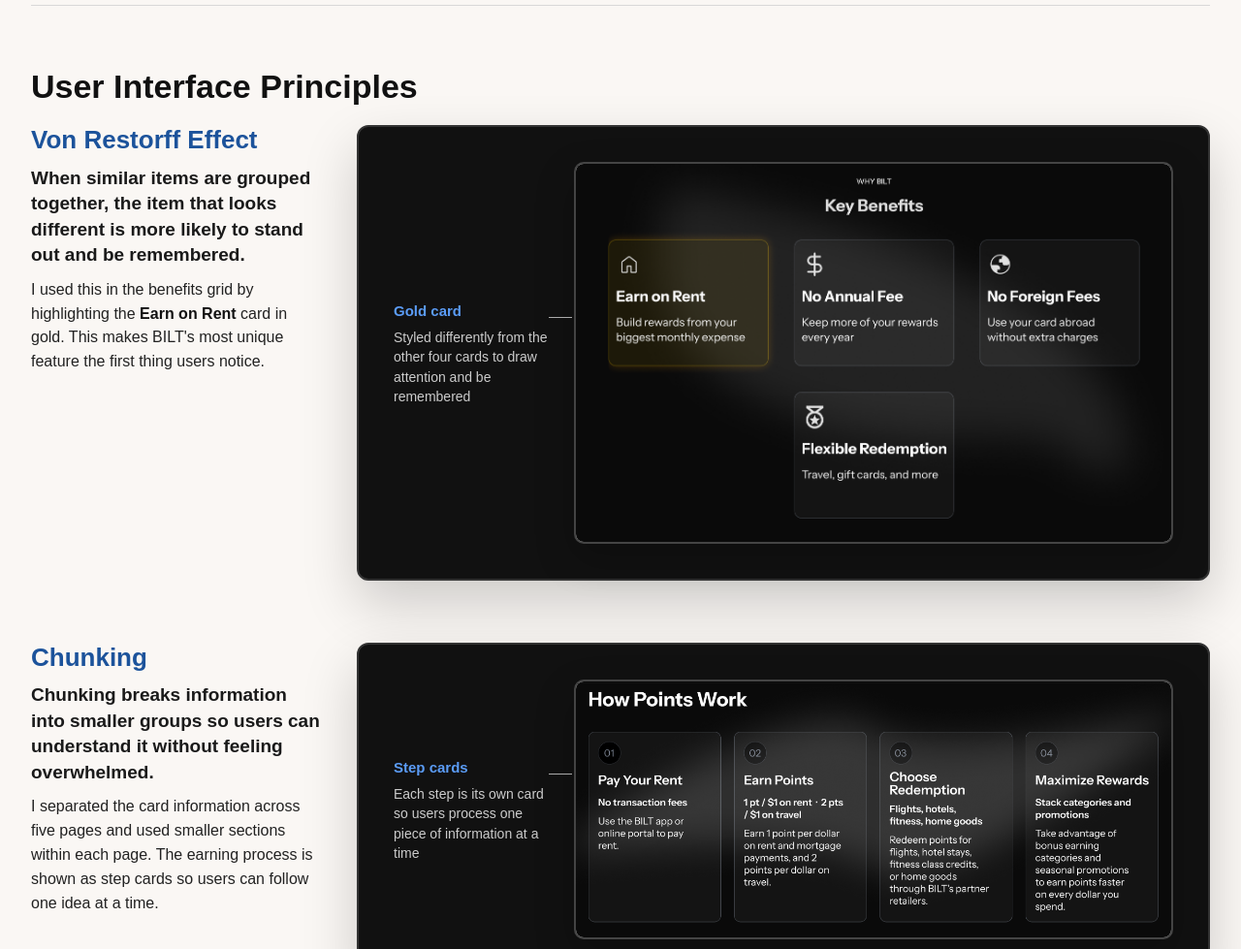
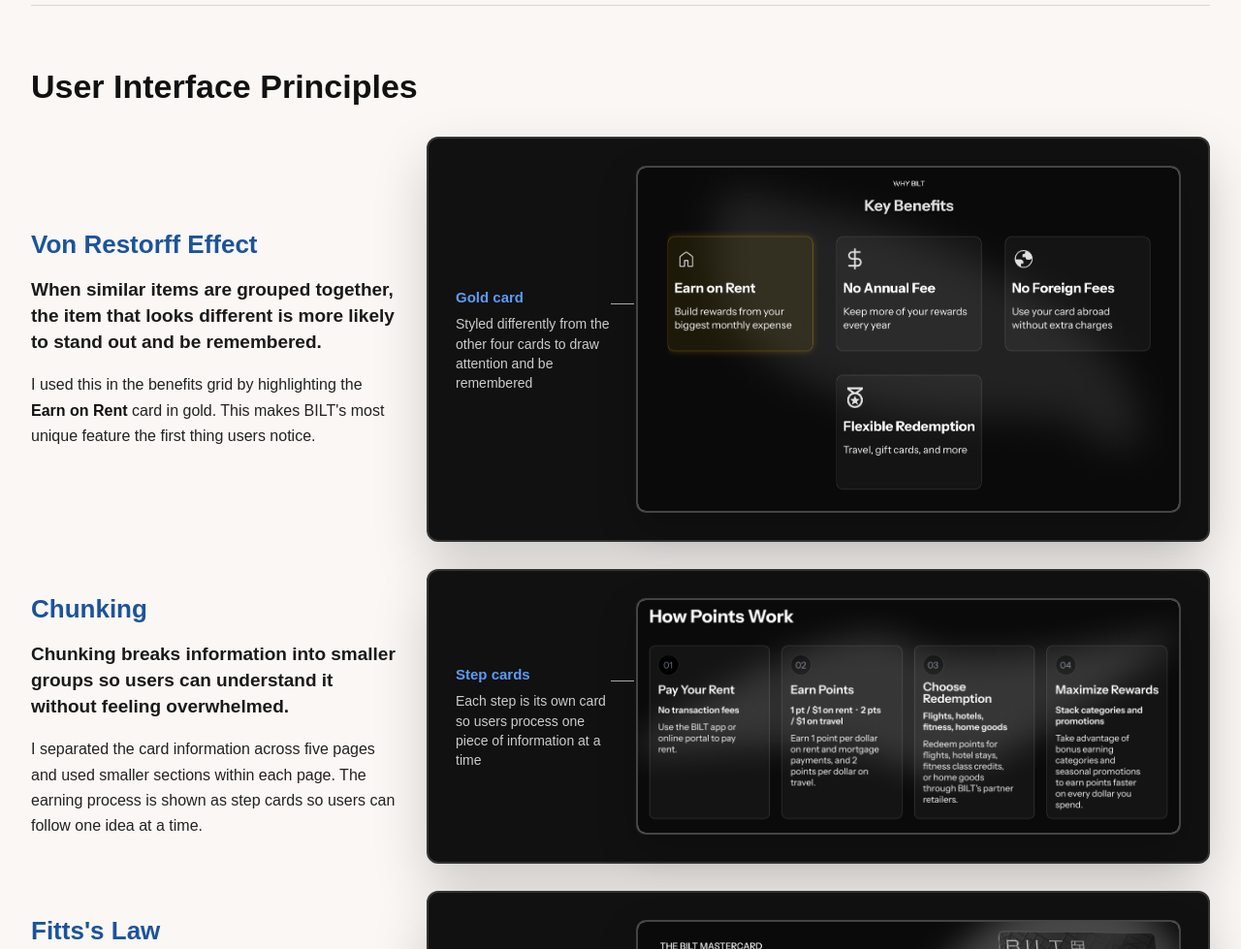
Before and after one commit to maura-bc/portfolio, a plain HTML site: page final-process-page/index.html in a window 1280 px wide. Shown: the part 2760-3739 px from the top of the page at 97% size. Drawn offline with Linux system fonts and the light colour scheme.

Commit message:
edit ui principle spacing

```diff
--- a/final-process-page/styles.css
+++ b/final-process-page/styles.css
@@ -162,16 +162,18 @@
 /* Concepts */
 .concept {
   display: grid;
-  grid-template-columns: minmax(220px, 300px) minmax(0, 1fr);
-  gap: 36px;
+  grid-template-columns: minmax(280px, 380px) minmax(0, 1fr);
+  gap: 28px;
   align-items: start;
-  margin-bottom: 64px;
+  margin-bottom: 28px;
 }
+.section-title + .concept { margin-top: 32px; }
 .concept:last-child { margin-bottom: 0; }
 .concept-left {
+  align-self: center;
   display: flex;
   flex-direction: column;
-  gap: 10px;
+  gap: 18px;
 }
 .concept-name {
   color: #1C539B;
@@ -188,7 +190,7 @@
 .concept-desc {
   color: #222;
   font-size: 16px;
-  line-height: 1.55;
+  line-height: 1.65;
 }
 
 /* Screenshot tinted container */
@@ -196,7 +198,7 @@
   background: #111;
   border: 2px solid #333;
   border-radius: 12px;
-  padding: 36px;
+  padding: 28px;
   box-shadow: 0 24px 56px rgba(0, 0, 0, 0.18);
 }
 
```
